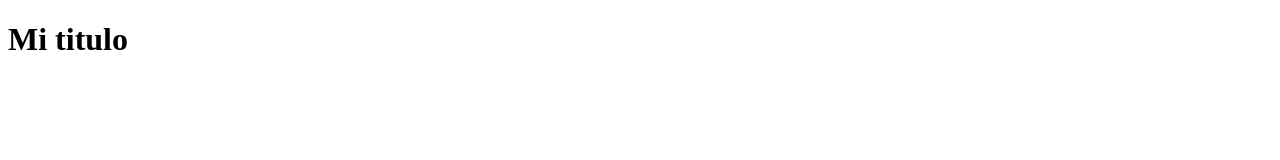
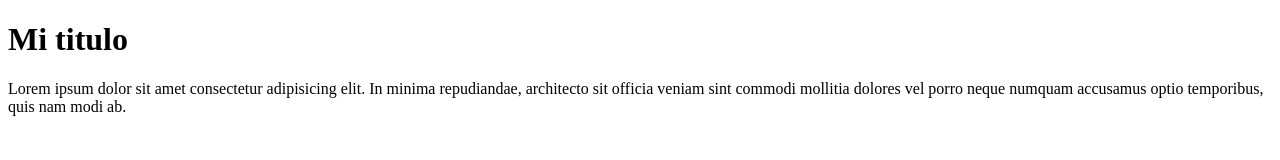
Before and after one commit to IDnns/PersonalBlog, a plain HTML site: page index.html in a window 1280 px wide. Drawn offline with Linux system fonts and the light colour scheme.

Commit message:
feat(Content):Add Lorem

```diff
--- a/index.html
+++ b/index.html
@@ -9,5 +9,8 @@
 </head>
 <body>
     <h1>Mi titulo</h1>
+
+    <p>Lorem ipsum dolor sit amet consectetur adipisicing elit. In minima repudiandae, architecto sit officia veniam sint commodi mollitia dolores vel porro neque numquam accusamus optio temporibus, quis nam modi ab.</p>
+
 </body>
 </html>
```
